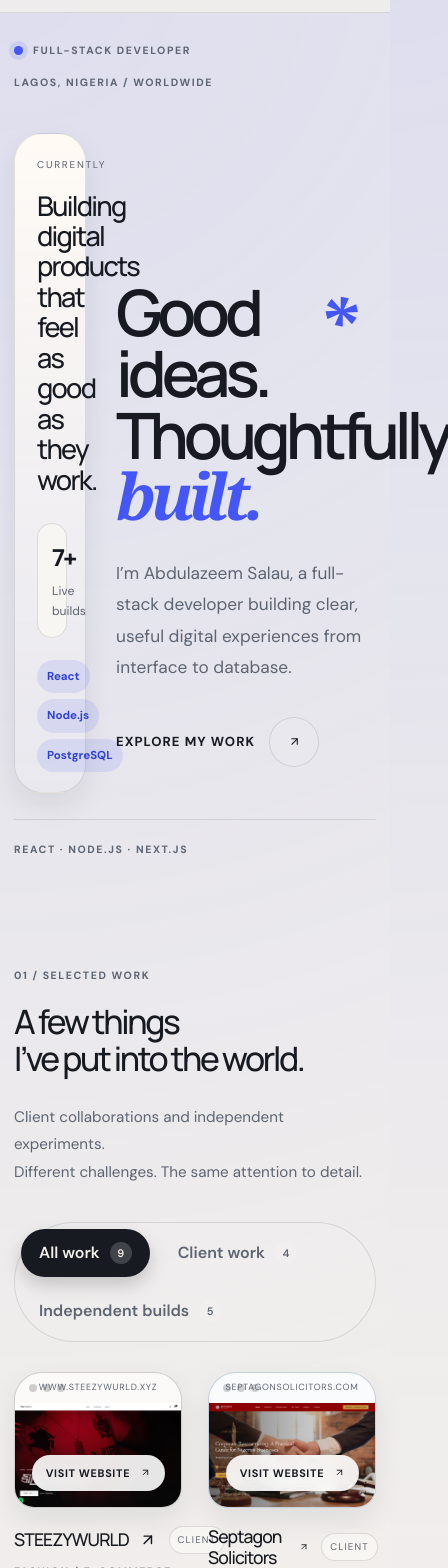
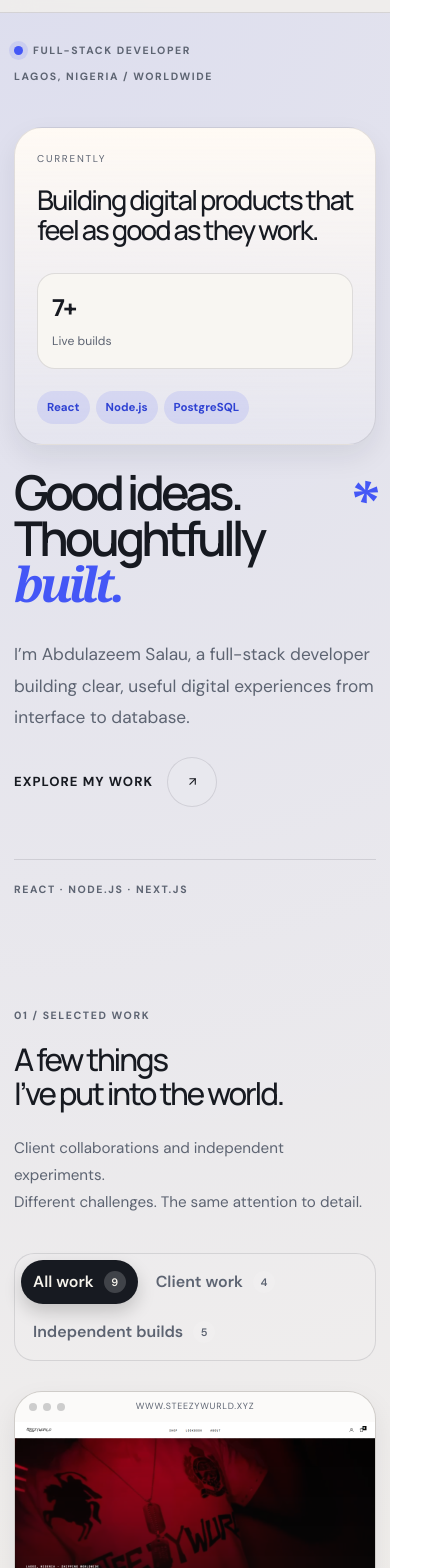
Before and after one commit to shabbazanwar/Shabbaz, a React (Vite) app: page / in a window 390 px wide. Shown: the part 60-1628 px from the top of the page, 448 px wide, since content can reach past the window. Built offline with nearby package versions, Linux system fonts and the light colour scheme.

Commit message:
updated the responsiveness

```diff
--- a/src/index.css
+++ b/src/index.css
@@ -1295,20 +1295,31 @@ h3 {
     display: inline-flex;
   }
 
-  .intro-shell,
-  .about-grid,
-  .section-heading,
-  .work-grid,
+  .intro-shell {
+    grid-template-columns: minmax(0, 1fr) minmax(220px, 0.75fr);
+    gap: 24px;
+  }
+
+  .about-grid {
+    grid-template-columns: minmax(0, 0.8fr) minmax(0, 1.2fr);
+    gap: 32px;
+  }
+
   .section-heading {
     display: grid;
+    grid-template-columns: minmax(0, 1fr) minmax(220px, 0.8fr);
+    align-items: start;
+    gap: 20px;
   }
 
   .work-grid {
-    display: grid;
+    grid-template-columns: repeat(2, minmax(0, 1fr));
+    gap: 32px 20px;
   }
 
-  .about-grid {
-    gap: 32px;
+  .stack-row {
+    grid-template-columns: 44px minmax(140px, 0.9fr) minmax(0, 1.7fr) 24px;
+    gap: 14px;
   }
 
   .timeline-item {
@@ -1348,23 +1359,72 @@ h3 {
     padding-top: 30px;
   }
 
+  .intro-shell,
+  .about-grid,
+  .section-heading {
+    grid-template-columns: minmax(0, 1fr);
+    gap: 24px;
+  }
+
+  .intro h1 {
+    font-size: clamp(3rem, 11vw, 4.5rem);
+  }
+
+  .hero-star {
+    right: 0;
+  }
+
   .intro-meta,
   .intro-footnote {
     flex-direction: column;
     align-items: flex-start;
   }
 
+  .intro-meta {
+    gap: 10px;
+  }
+
   .intro-bottom {
     flex-direction: column;
     align-items: flex-start;
+    gap: 16px;
   }
 
   .hero-panel {
     order: -1;
   }
 
+  .work-grid {
+    grid-template-columns: minmax(0, 1fr);
+    gap: 30px;
+  }
+
+  .section-heading h2,
+  .about-copy h2 {
+    font-size: clamp(1.9rem, 8vw, 2.6rem);
+  }
+
+  .portrait-wrap img {
+    height: clamp(260px, 80vw, 420px);
+  }
+
   .hero-tags {
     gap: 6px;
+  }
+
+  .work-filters {
+    gap: 6px;
+    border-radius: 20px;
+  }
+
+  .work-filters button {
+    padding: 10px 12px;
+  }
+
+  .project-title {
+    align-items: flex-start;
+    flex-wrap: wrap;
+    gap: 10px;
   }
 
   .certificate-card {
@@ -1376,11 +1436,36 @@ h3 {
   }
 
   .stack-row {
-    grid-template-columns: 38px minmax(0, 1fr) 24px;
+    grid-template-columns: 34px minmax(0, 1fr) 24px;
+    gap: 12px;
   }
 
   .stack-row p {
     grid-column: 2 / -1;
+  }
+
+  .role-entry p {
+    flex-direction: column;
+    gap: 4px;
+  }
+
+  .timeline-card,
+  .contact-form-card,
+  .legal-content {
+    padding: 20px;
+  }
+
+  .contact-section #contact .row,
+  .contact-form-shell .row {
+    margin-inline: 0;
+  }
+
+  .legal-content {
+    padding-inline: 18px;
+  }
+
+  .portfolio-footer__main {
+    gap: 20px;
   }
 
   .portfolio-footer__main,
@@ -1399,3 +1484,49 @@ h3 {
     padding-bottom: 40px;
   }
 }
+
+@media (max-width: 360px) {
+  .site-header__inner {
+    gap: 12px;
+  }
+
+  .wordmark {
+    gap: 7px;
+    font-size: 1.45rem;
+  }
+
+  .wordmark-mark {
+    width: 30px;
+    height: 30px;
+  }
+
+  .site-controls {
+    gap: 8px;
+  }
+
+  .theme-toggle,
+  .menu-toggle {
+    width: 38px;
+    height: 38px;
+  }
+
+  .page-width {
+    width: min(100% - 24px, 1220px);
+  }
+
+  .work-filters button {
+    padding: 9px 10px;
+    font-size: 0.88rem;
+  }
+
+  .certificate-card {
+    gap: 14px;
+    padding: 16px;
+  }
+
+  .certificate-card__icon {
+    flex-basis: 48px;
+    width: 48px;
+    height: 48px;
+  }
+}
```
